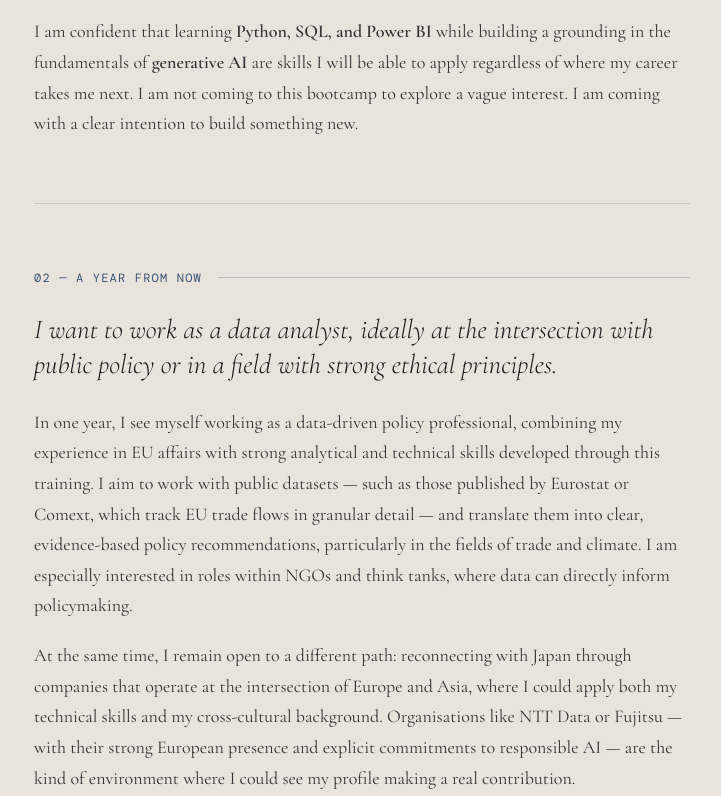
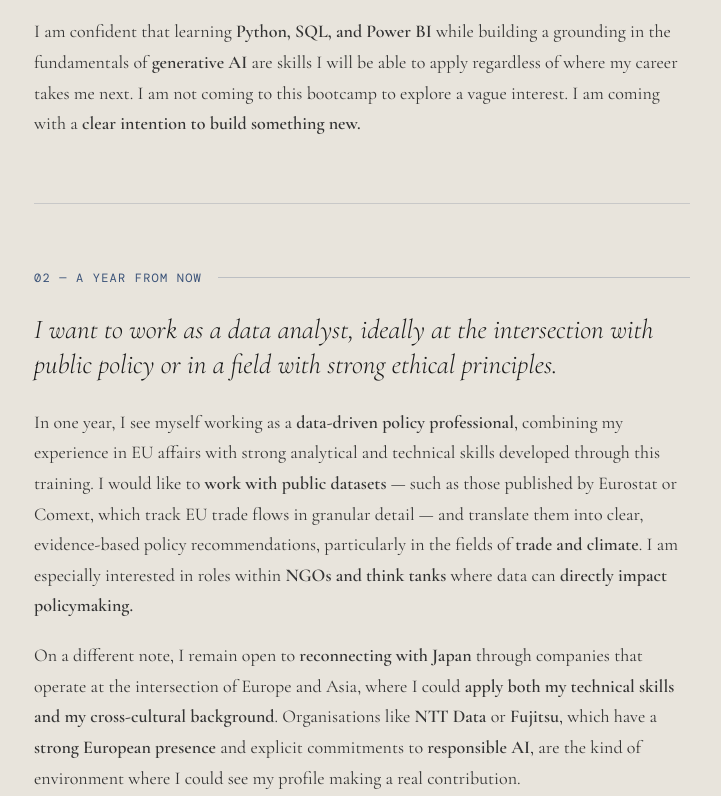
Before and after one commit to guigallent/becode, a plain HTML site: page index.html in a window 1280 px wide. Shown: the part 1065-1861 px from the top of the page, without its empty margins (278-999 px from the left). Drawn offline with nearby package versions, Linux system fonts and the light colour scheme; a web font is replaced by a local one.

Commit message:
index.html

```diff
--- a/index.html
+++ b/index.html
@@ -230,7 +230,7 @@
       <p class="section-title">I want to reset and reposition my career to be more data-driven and future-proof.</p>
       <p>For the past year and a half, I have been navigating a <b>difficult professional transition</b>, effectively unemployed since the start of 2026. My background is in <b>EU public affairs</b>, where I spent years analysing policy across a range of sectors. It is a field that is increasingly <b>saturated, competitive, and under pressure from new tools such as AI</b> that are reshaping how policy analysis is done.</p>
       <p>I am someone with wide-ranging interests and greatly <b>enjoy learning and reinventing myself</b>. BeCode's AI &amp; Data Science Bootcamp feels like the right opportunity to <b>reconnect with a side of me that I left aside years ago</b>. Before choosing international relations, I followed the scientific track at secondary school, studied <b>basic C++</b> programming, and even <b>took a year of computer engineering</b> at university. I would like to <b>reconcile that past with my professional experience.</b></p>
-      <p>I am confident that learning <b>Python, SQL, and Power BI </b> while building a grounding in the fundamentals of <b>generative AI</b> are skills I will be able to apply regardless of where my career takes me next. I am not coming to this bootcamp to explore a vague interest. I am coming with a clear intention to build something new.</p>
+      <p>I am confident that learning <b>Python, SQL, and Power BI </b> while building a grounding in the fundamentals of <b>generative AI</b> are skills I will be able to apply regardless of where my career takes me next. I am not coming to this bootcamp to explore a vague interest. I am coming with a <b>clear intention to build something new.</b></p>
     </div>
   </section>
 
@@ -239,8 +239,8 @@
     <div class="section-label">02 — A year from now</div>
     <div class="reveal">
       <p class="future-highlight">I want to work as a data analyst, ideally at the intersection with public policy or in a field with strong ethical principles.</p>
-      <p>In one year, I see myself working as a data-driven policy professional, combining my experience in EU affairs with strong analytical and technical skills developed through this training. I aim to work with public datasets — such as those published by Eurostat or Comext, which track EU trade flows in granular detail — and translate them into clear, evidence-based policy recommendations, particularly in the fields of trade and climate. I am especially interested in roles within NGOs and think tanks, where data can directly inform policymaking.</p>
-      <p>At the same time, I remain open to a different path: reconnecting with Japan through companies that operate at the intersection of Europe and Asia, where I could apply both my technical skills and my cross-cultural background. Organisations like NTT Data or Fujitsu — with their strong European presence and explicit commitments to responsible AI — are the kind of environment where I could see my profile making a real contribution.</p>
+      <p>In one year, I see myself working as a <b>data-driven policy professional</b>, combining my experience in EU affairs with strong analytical and technical skills developed through this training. I would like to <b>work with public datasets</b> — such as those published by Eurostat or Comext, which track EU trade flows in granular detail — and translate them into clear, evidence-based policy recommendations, particularly in the fields of <b>trade and climate</b>. I am especially interested in roles within <b>NGOs and think tanks</b> where data can <b>directly impact policymaking.</b></p>
+      <p>On a different note, I remain open to <b>reconnecting with Japan</b> through companies that operate at the intersection of Europe and Asia, where I could <b>apply both my technical skills and my cross-cultural background</b>. Organisations like <b>NTT Data</b> or <b>Fujitsu</b>, which have a <b>strong European presence</b> and explicit commitments to <b>responsible AI</b>, are the kind of environment where I could see my profile making a real contribution.</p>
     </div>
   </section>
 
```
